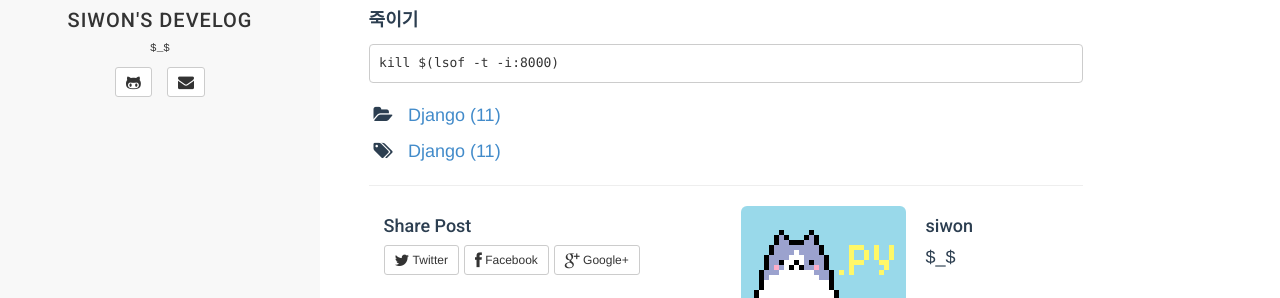
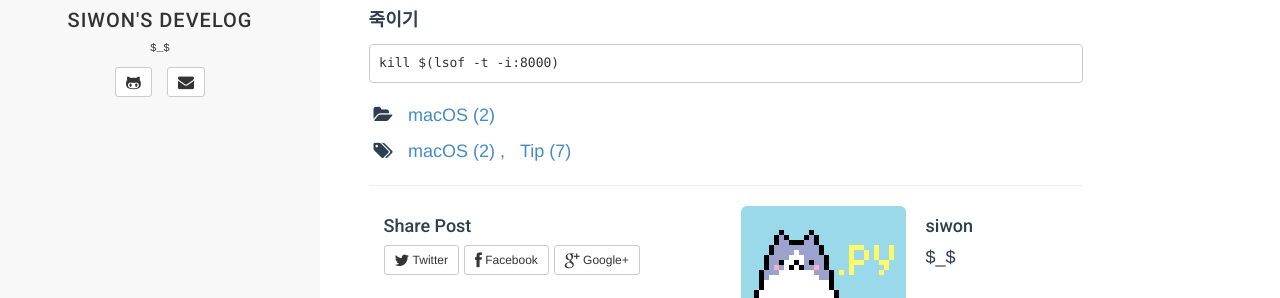
Before and after one commit to 2siwon/2siwon.github.io, a Jekyll site: the page built from _posts/2017-10-17-macOS-002-port-kill.md, in a window 1280 px wide. Shown: the part 304-602 px from the top of the page. Built offline with Jekyll 4.4.1, drawn with Linux system fonts in a browser that asks for light colours; comment, search, counter and statistics services are not loaded.

Commit message:
카테고리 태그 변경

```diff
--- a/_posts/2017-10-17-macOS-002-port-kill.md
+++ b/_posts/2017-10-17-macOS-002-port-kill.md
@@ -2,8 +2,8 @@
 layout: post
 title:  "MacOS : 사용중인 포트 찾기/죽이기"
 date:   2017-10-17 15:10:41 +0900
-categories: Django
-tag: [Django]
+categories: macOS
+tag: [macOS, Tip]
 ---
 
 서버를 내렸는데 해당 포트가 사용중이라는 메시지가 출력된다면 포트를 찾아 kill 해보자.<br>
```
